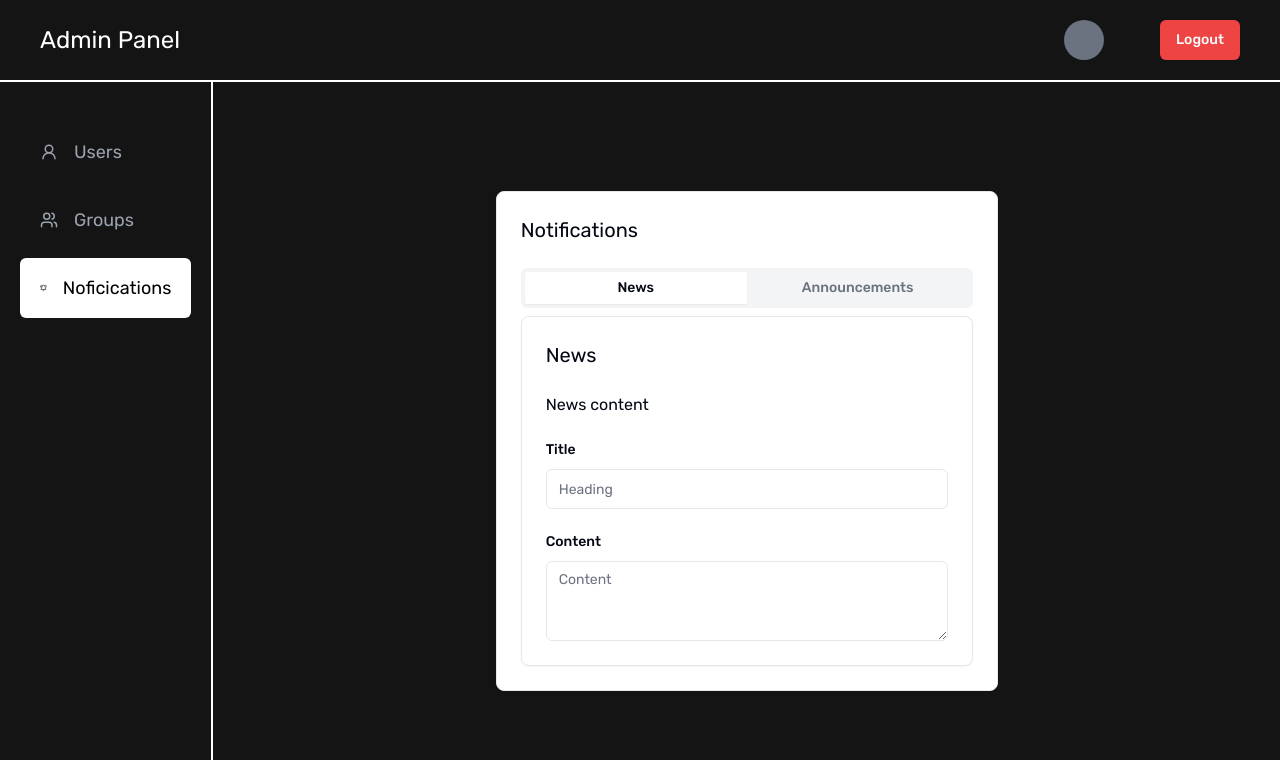
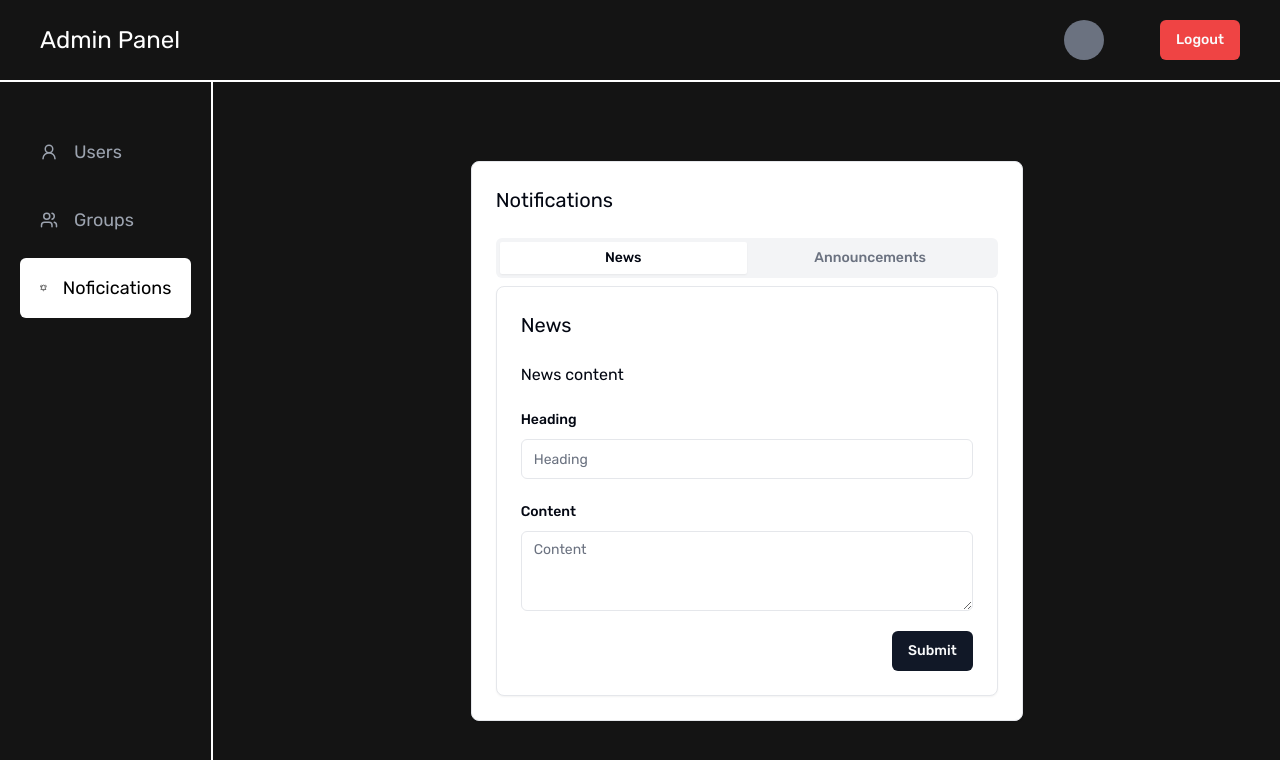
Before and after one commit to ZeBolHD/schedule-telegram-admin-panel, a Next.js app: page /dashboard/notifications in a window 1280 px wide. Shown: the top 760 px of the page. Built offline with nearby package versions, Linux system fonts and the light colour scheme; no server answers.

Commit message:
added forms

```diff
--- a/src/app/dashboard/notifications/components/AnnouncementsCard.tsx
+++ b/src/app/dashboard/notifications/components/AnnouncementsCard.tsx
@@ -1,21 +1,54 @@
+import { SubmitHandler, useForm } from "react-hook-form";
+
 import { Card, CardContent, CardHeader } from "@/components/ui/card";
 import { Input } from "@/components/ui/input";
 import { Label } from "@/components/ui/label";
 import { Textarea } from "@/components/ui/textarea";
+import { Button } from "@/components/ui/button";
+
+interface AnnouncementsForm {
+  heading: string;
+  content: string;
+}
 
 const AnnouncementsCard = () => {
+  const {
+    handleSubmit,
+    register,
+    formState: { errors },
+  } = useForm<AnnouncementsForm>({ mode: "onBlur", defaultValues: {} });
+
+  const onSubmit: SubmitHandler<AnnouncementsForm> = (data) => {
+    const { heading, content } = data;
+
+    console.log(heading, content);
+  };
+
   return (
     <Card>
       <CardHeader>
         <h3 className="text-xl">Announcements</h3>
       </CardHeader>
       <CardContent>
-        <p>Announcements content</p>
+        <form onSubmit={handleSubmit(onSubmit)}>
+          <h3>Announcements content</h3>
           <div className="mt-5">
             <Label htmlFor="heading" className="mb-1">
-            Title
+              Heading
             </Label>
-          <Input id="heading" className="w-full mt-2" placeholder="Heading" />
+            <Input
+              id="heading"
+              {...register("heading", {
+                required: "This field is required",
+              })}
+              className="w-full mt-2"
+              placeholder="Heading"
+            />
+            {errors.heading && (
+              <p className="text-red-500 mt-1 text-sm">
+                {errors.heading.message}
+              </p>
+            )}
           </div>
           <div className="mt-5">
             <Label htmlFor="content" className="mb-1">
@@ -23,10 +56,23 @@
             </Label>
             <Textarea
               id="content"
+              {...register("content", { required: "This field is required" })}
               className="w-full mt-2"
               placeholder="Content"
             />
+            {errors.content && (
+              <p className="text-red-500 mt-1 text-sm">
+                {errors.content.message}
+              </p>
+            )}
           </div>
+
+          <div className="w-full flex justify-end">
+            <Button type="submit" className="mt-5">
+              Submit
+            </Button>
+          </div>
+        </form>
       </CardContent>
     </Card>
   );
--- a/src/app/dashboard/notifications/components/NewsCard.tsx
+++ b/src/app/dashboard/notifications/components/NewsCard.tsx
@@ -1,32 +1,72 @@
+import { SubmitHandler, useForm } from "react-hook-form";
+
 import { Card, CardContent, CardHeader } from "@/components/ui/card";
 import { Input } from "@/components/ui/input";
 import { Label } from "@/components/ui/label";
 import { Textarea } from "@/components/ui/textarea";
+import { Button } from "@/components/ui/button";
+
+interface NewsForm {
+  heading: string;
+  content: string;
+}
 
 const NewsCard = () => {
+  const {
+    handleSubmit,
+    register,
+    formState: { errors },
+  } = useForm<NewsForm>({ mode: "onBlur", defaultValues: {} });
+
+  const onSubmit: SubmitHandler<NewsForm> = (data) => {
+    const { heading, content } = data;
+    console.log(heading, content);
+  };
+
   return (
     <Card>
       <CardHeader>
         <h3 className="text-xl">News</h3>
       </CardHeader>
       <CardContent>
-        <p>News content</p>
+        <form onSubmit={handleSubmit(onSubmit)}>
+          <h3>News content</h3>
           <div className="mt-5">
             <Label htmlFor="heading" className="mb-1">
-            Title
+              Heading
             </Label>
-          <Input id="heading" className="w-full mt-2" placeholder="Heading" />
+            <Input
+              {...register("heading", { required: "This field is required" })}
+              className="w-full mt-2"
+              placeholder="Heading"
+            />
+            {errors.heading && (
+              <p className="text-red-500 mt-1 text-sm">
+                {errors.heading.message}
+              </p>
+            )}
           </div>
           <div className="mt-5">
             <Label htmlFor="content" className="mb-1">
               Content
             </Label>
             <Textarea
-            id="content"
+              {...register("content", { required: "This field is required" })}
               className="w-full mt-2"
               placeholder="Content"
             />
+            {errors.content && (
+              <p className="text-red-500 mt-1 text-sm">
+                {errors.content.message}
+              </p>
+            )}
           </div>
+          <div className="w-full flex justify-end">
+            <Button type="submit" className="mt-5">
+              Submit
+            </Button>
+          </div>
+        </form>
       </CardContent>
     </Card>
   );
--- a/src/app/dashboard/notifications/page.tsx
+++ b/src/app/dashboard/notifications/page.tsx
@@ -8,7 +8,7 @@
   return (
     <div className="w-full h-full flex items-center justify-center">
       <Card>
-        <CardHeader className="min-w-[500px]">
+        <CardHeader className="min-w-[550px]">
           <h3 className="text-xl">Notifications</h3>
         </CardHeader>
         <CardContent>
```
Lines whose indentation alone changed are shown as unchanged.
